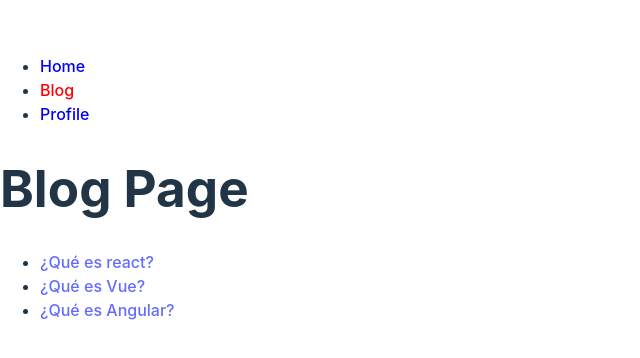
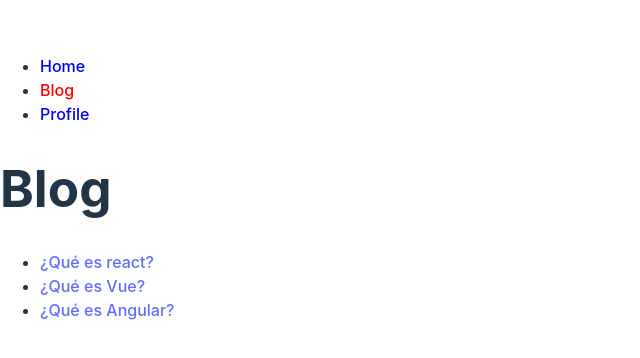
Before and after one commit to adandue/react-router, a React (Vite) app in the folder react-router/: page /#/blog in a window 1280 px wide. Shown: the part 212-570 px from the top of the page, without its empty margins (0-640 px from the left). Built offline with nearby package versions, Linux system fonts and the light colour scheme.

Commit message:
Outlet: nested routes

```diff
--- a/react-router/src/App.jsx
+++ b/react-router/src/App.jsx
@@ -14,9 +14,14 @@
 
         <Routes>
           <Route path="/" element={<HomePage />} />
-          <Route path="/blog" element={<BlogPage />} />
-          <Route path="/blog/:slug" element={<BlogPost />} />
+
+          <Route path="/blog" element={<BlogPage />}>
+            <Route path=":slug" element={<BlogPost />} />
+          </Route>
+
+
           <Route path="/profile" element={<ProfilePage />} />
+
           <Route path="*" element={<p>Not Found</p>} />
         </Routes>
 
--- a/react-router/src/BlogPage.jsx
+++ b/react-router/src/BlogPage.jsx
@@ -1,12 +1,15 @@
 import React from "react"
-import { Link } from "react-router-dom"
+import { Link, Outlet } from "react-router-dom"
 import { blogdata } from "./blogdata"
 
 
 const BlogPage = () => {
     return (
         <>
-        <h1>Blog Page</h1>
+        <h1>Blog</h1>
+
+        <Outlet />
+
         <ul>
             {blogdata.map(post => (
                 <BlogLink post={post} key={post.slug} />
```
